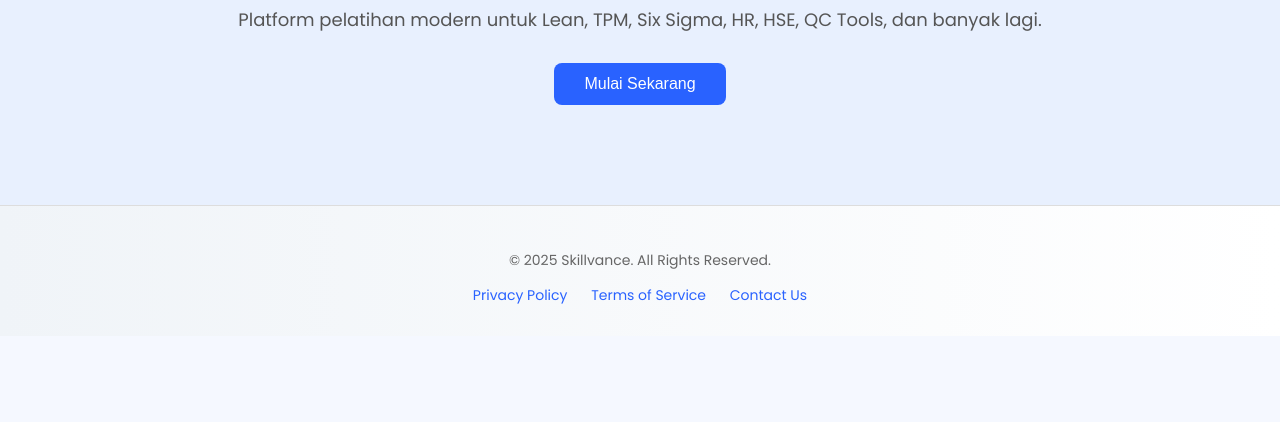
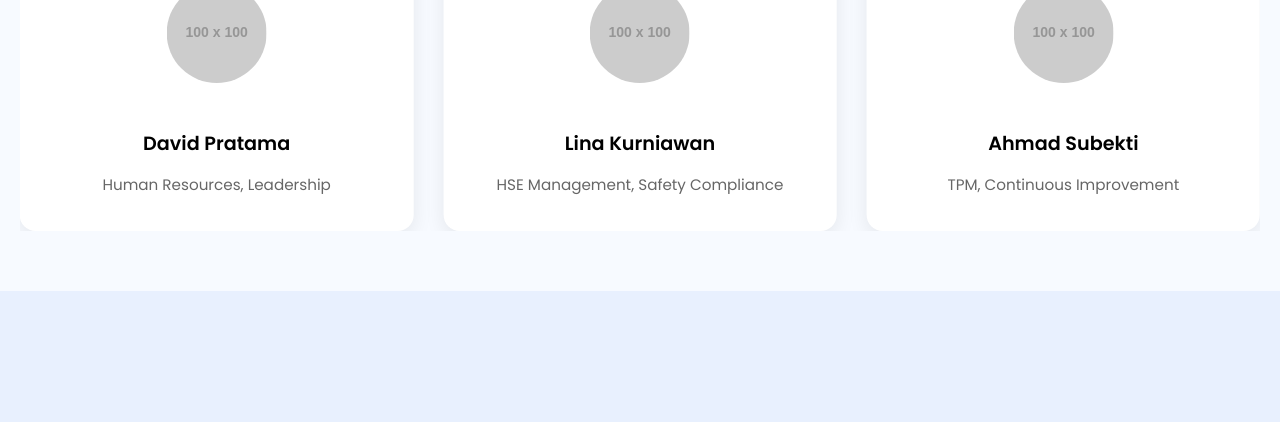
Before and after one commit to skillvance-dev/skillvance-web, a plain HTML site: page index.html in a window 1280 px wide. Shown: the part 292-714 px from the top of the page. Drawn offline with nearby package versions, Linux system fonts and the light colour scheme; placeholder pictures from the web are drawn by us.

Commit message:
Update index.html

```diff
--- a/index.html
+++ b/index.html
@@ -25,9 +25,10 @@
     </nav>
   </header>
 
-  <!-- Load Swiper CSS -->
+ <!-- Load Swiper CSS -->
   <link rel="stylesheet" href="https://unpkg.com/swiper/swiper-bundle.min.css"/>
-<!-- CSS Internal -->
+
+  <!-- CSS Internal -->
   <style>
     /* Section Mentor */
     .mentor-section {
@@ -87,6 +88,87 @@
     }
   </style>
 
+</head>
+
+<body>
+
+  <!-- Section Mentor -->
+  <section class="mentor-section">
+    <h2 class="mentor-title">Mentor Kami</h2>
+
+    <div class="swiper mentor-swiper">
+      <div class="swiper-wrapper">
+        <!-- Mentor 1 -->
+        <div class="swiper-slide">
+          <div class="mentor-card">
+            <img src="https://via.placeholder.com/100" alt="Mentor 1" class="mentor-photo"/>
+            <h3 class="mentor-name">Rina Andini</h3>
+            <p class="mentor-skill">Lean Manufacturing, Six Sigma</p>
+          </div>
+        </div>
+
+        <!-- Mentor 2 -->
+        <div class="swiper-slide">
+          <div class="mentor-card">
+            <img src="https://via.placeholder.com/100" alt="Mentor 2" class="mentor-photo"/>
+            <h3 class="mentor-name">David Pratama</h3>
+            <p class="mentor-skill">Human Resources, Leadership</p>
+          </div>
+        </div>
+
+        <!-- Mentor 3 -->
+        <div class="swiper-slide">
+          <div class="mentor-card">
+            <img src="https://via.placeholder.com/100" alt="Mentor 3" class="mentor-photo"/>
+            <h3 class="mentor-name">Lina Kurniawan</h3>
+            <p class="mentor-skill">HSE Management, Safety Compliance</p>
+          </div>
+        </div>
+
+        <!-- Mentor 4 -->
+        <div class="swiper-slide">
+          <div class="mentor-card">
+            <img src="https://via.placeholder.com/100" alt="Mentor 4" class="mentor-photo"/>
+            <h3 class="mentor-name">Ahmad Subekti</h3>
+            <p class="mentor-skill">TPM, Continuous Improvement</p>
+          </div>
+        </div>
+
+        <!-- Mentor 5 -->
+        <div class="swiper-slide">
+          <div class="mentor-card">
+            <img src="https://via.placeholder.com/100" alt="Mentor 5" class="mentor-photo"/>
+            <h3 class="mentor-name">Siti Nurhaliza</h3>
+            <p class="mentor-skill">Design Thinking, Innovation</p>
+          </div>
+        </div>
+      </div>
+    </div>
+  </section>
+
+  <!-- Load Swiper JS -->
+  <script src="https://unpkg.com/swiper/swiper-bundle.min.js"></script>
+
+  <!-- Swiper Config JS -->
+  <script>
+    var swiper = new Swiper('.mentor-swiper', {
+      slidesPerView: 3,
+      spaceBetween: 30,
+      loop: true,
+      autoplay: {
+        delay: 2500,
+        disableOnInteraction: false,
+      },
+      breakpoints: {
+        1024: { slidesPerView: 3 },
+        768: { slidesPerView: 2 },
+        480: { slidesPerView: 1 },
+      }
+    });
+  </script>
+
+</body>
+
   <section class="hero">
     <h1>Skillvance Academy</h1>
     <p>Platform pelatihan modern untuk Lean, TPM, Six Sigma, HR, HSE, QC Tools, dan banyak lagi.</p>
```
